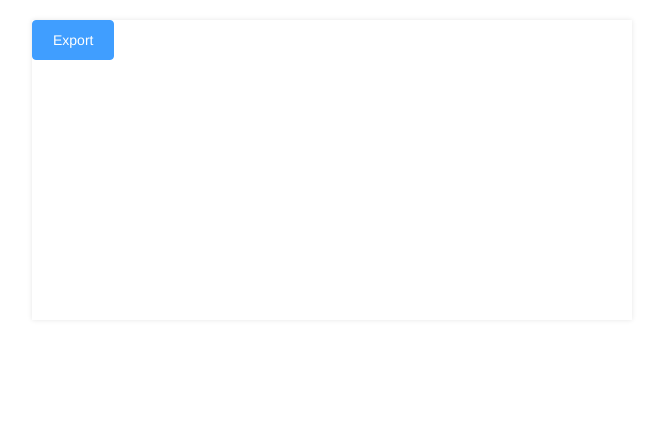
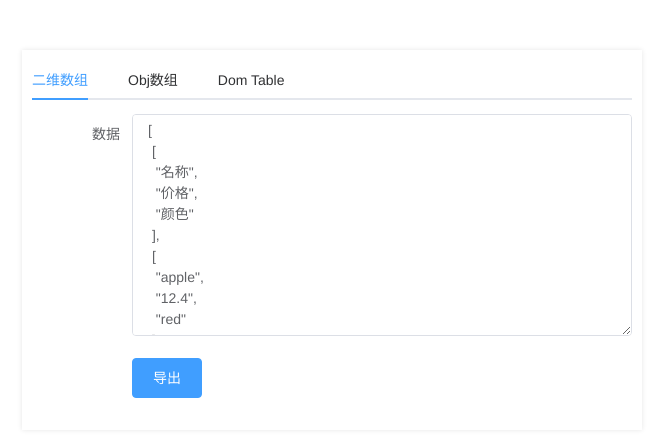
Before and after one commit to jpsiyu/ui-compare, a Vue app: page /xlsx in a window 1280 px wide. Shown: the top 436 px of the page, without its empty margins (308-971 px from the left). Built offline with nearby package versions, Linux system fonts and the light colour scheme; what vue-infinite-scroll, vue-seamless-scroll would draw is missing.

Commit message:
export data

```diff
--- a/src/pages/xlsx/index.vue
+++ b/src/pages/xlsx/index.vue
@@ -1,23 +1,69 @@
 <template>
   <div class="xlsx shadow">
-    <el-form>
-      <el-form-item>
-        <el-button type="primary" @click="exportData">Export</el-button>
-      </el-form-item>
-    </el-form>
+    <el-tabs v-model="activeName">
+      <el-tab-pane label="二维数组" name="first">
+        <el-form label-width="100px">
+          <el-form-item label="数据">
+            <el-input type="textarea" :value="aoaStr" :rows="10" />
+          </el-form-item>
+          <el-form-item label>
+            <el-button type="primary" @click="exportAOA">导出</el-button>
+          </el-form-item>
+        </el-form>
+      </el-tab-pane>
+      <el-tab-pane label="Obj数组" name="second">
+        <el-form label-width="100px">
+          <el-form-item label="数据">
+            <el-input type="textarea" :value="aooStr" :rows="10" />
+          </el-form-item>
+          <el-form-item label>
+            <el-button type="primary" @click="exportAOO">导出</el-button>
+          </el-form-item>
+        </el-form>
+      </el-tab-pane>
+      <el-tab-pane label="Dom Table" name="third">On development</el-tab-pane>
+    </el-tabs>
   </div>
 </template>
 
 <script>
 import XLSX from 'xlsx'
 export default {
+  data() {
+    return {
+      activeName: 'first',
+      aoa: [
+        ['名称', '价格', '颜色'],
+        ['apple', '12.4', 'red'],
+        ['banana', '10', 'yellow']
+      ],
+      aoo: [
+        { id: 1, name: '水', owner: 'Tom' },
+        { id: 2, name: '手机', owner: 'Adom' },
+        { id: 3, name: '笔记本', owner: 'Bob' },
+      ]
+    }
+  },
+  computed: {
+    aoaStr() {
+      return JSON.stringify(this.aoa, null, " ")
+    },
+    aooStr() {
+      return JSON.stringify(this.aoo, null, " " )
+    }
+  },
   methods: {
-    exportData() {
-      const data = ["SheetJS".split(""), "1234567".split("")]
-      const ws = XLSX.utils.aoa_to_sheet(data)
+    exportAOA() {
+      const ws = XLSX.utils.aoa_to_sheet(this.aoa)
       const wb = XLSX.utils.book_new()
-      XLSX.utils.book_append_sheet(wb, ws, "SheetJS")
-      XLSX.writeFile(wb, 'sheetjs.xlsx')
+      XLSX.utils.book_append_sheet(wb, ws, "aoa")
+      XLSX.writeFile(wb, 'sheet-aoa.xlsx')
+    },
+    exportAOO() {
+      const ws = XLSX.utils.json_to_sheet(this.aoo)
+      const wb = XLSX.utils.book_new()
+      XLSX.utils.book_append_sheet(wb, ws, "aoo")
+      XLSX.writeFile(wb, 'sheet-aoo.xlsx')
     }
   }
 }
@@ -25,9 +71,10 @@ export default {
 
 <style scoped>
 .xlsx {
-  margin: 20px auto;
+  margin: 50px auto;
   width: 600px;
   min-height: 300px;
+  padding: 10px;
 }
 
 .shadow {
```
